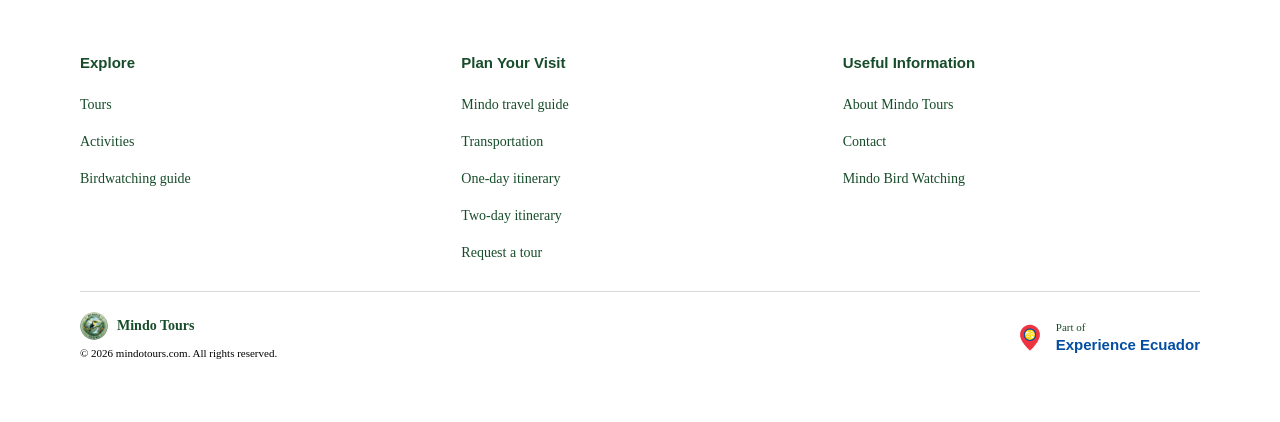
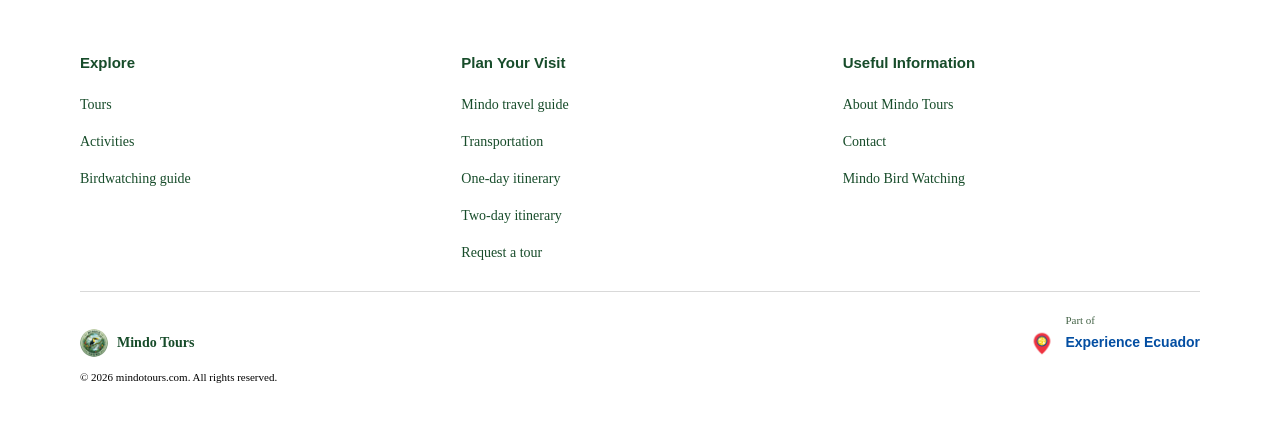
Before and after one commit to thecloudforestretreat/mindotours-site, a plain HTML site: page assets/includes/footer.html in a window 1280 px wide. Drawn offline with Linux system fonts and the light colour scheme.

Commit message:
Align footer brands with matching logo and name dimensions

```diff
--- /dev/null
+++ b/assets/css/footer-experience-ecuador-20261104-aligned.css
@@ -0,0 +1,52 @@
+/* Shared footer: native site branding, language-aware links, one global layout. */
+.siteFooter.siteFooterGlobal{border:0;border-radius:0;background:transparent;box-shadow:none;text-align:left;padding:32px 24px 18px;margin-top:24px}
+.siteFooterGlobal .footerInner{display:block;width:100%;max-width:1120px;margin:auto}
+.siteFooterGlobal .footerColumns{display:grid;grid-template-columns:repeat(3,minmax(0,1fr));gap:32px}
+.siteFooterGlobal .footerColumn{min-width:0}
+.siteFooterGlobal .footerColumn h2{font-family:var(--font-body,Arial,sans-serif);font-size:15px;font-weight:800;color:var(--forest,#174c2a);margin:0 0 14px;line-height:1.4}
+.siteFooterGlobal ul{list-style:none;padding:0;margin:0;display:grid;gap:8px}
+.siteFooterGlobal li{margin:0}
+.siteFooterGlobal .footerColumn a{display:inline-flex;align-items:center;min-height:40px;line-height:1.5;font-size:14px;color:var(--forest,#174c2a);text-decoration:none;text-underline-offset:4px}
+.siteFooterGlobal a:hover{text-decoration:underline}
+.siteFooterGlobal a:focus-visible{outline:3px solid #8a5a00;outline-offset:4px;border-radius:3px}
+.siteFooterGlobal .footerBottom{border-top:1px solid var(--line,rgba(0,0,0,.15));margin-top:24px;padding-top:20px;display:flex;flex-wrap:wrap;align-items:center;justify-content:center;gap:12px 20px}
+.siteFooterGlobal .footerBrand{color:var(--forest,#174c2a);font-size:14px;text-decoration:none}
+.siteFooterGlobal .footerMark{border-radius:50%}
+.siteFooterGlobal .footerLegal{font-size:12px;line-height:1.5;text-align:center}
+@media(max-width:600px){.siteFooter.siteFooterGlobal{padding:24px 8px 18px}.siteFooterGlobal .footerColumns{grid-template-columns:1fr;gap:24px}.siteFooterGlobal .footerColumn h2{margin-bottom:8px}.siteFooterGlobal .footerBottom{flex-direction:column}}
+
+/* Endorsed brand relationship; shared by English and Spanish pages. */
+.siteFooterGlobal .footerEndorsement{text-align:center;margin-top:18px}
+.siteFooterGlobal .footerParent{display:inline-flex;align-items:center;gap:11px;text-align:left;color:var(--forest,#174c2a);text-decoration:none;padding:10px 18px}
+.siteFooterGlobal .footerParent img{width:42px;height:42px;object-fit:contain;flex-shrink:0}
+.siteFooterGlobal .footerPartOf{display:block;font-size:12px;line-height:1.5}
+.siteFooterGlobal .footerParentName{display:block;font-family:Georgia,serif;font-size:20px;line-height:1.3}
+
+/* Compact identity row with a subordinate umbrella endorsement. */
+.siteFooter.siteFooterGlobal{padding-top:28px}
+.siteFooterGlobal .footerColumns{gap:24px}
+.siteFooterGlobal ul{gap:3px}
+.siteFooterGlobal .footerColumn a{min-height:34px}
+.siteFooterGlobal .footerBottom{justify-content:space-between;gap:20px;margin-top:22px;padding-top:20px}
+.siteFooterGlobal .footerIdentity{display:grid;gap:5px}
+.siteFooterGlobal .footerBrand{display:inline-flex;align-items:center;gap:9px;font-weight:700}
+.siteFooterGlobal .footerLegal{margin:0;text-align:left;font-size:11px}
+.siteFooterGlobal .footerEndorsement{margin:0;text-align:left}
+.siteFooterGlobal .footerParent{padding:4px 0;border-left:0;gap:9px}
+.siteFooterGlobal .footerParent img{width:34px;height:34px}
+.siteFooterGlobal .footerParentName{font-family:var(--font-body,Arial,sans-serif);font-size:15px;font-weight:600;color:#034EA2}
+.siteFooterGlobal .footerPartOf{font-size:11px}
+@media(max-width:600px){.siteFooterGlobal .footerColumns{grid-template-columns:1fr 1fr;gap:24px 16px}.siteFooterGlobal .footerColumn:last-child{grid-column:1/-1}.siteFooterGlobal .footerBottom{flex-direction:row;align-items:center}.siteFooterGlobal .footerParent{padding-left:0;border-left:0}.siteFooterGlobal .footerColumn a{min-height:40px}}
+
+/* Shared brand dimensions and baseline; copyright occupies its own row. */
+.siteFooterGlobal .footerBottom{display:grid;grid-template-columns:minmax(0,1fr) auto;grid-template-rows:17px 28px auto;column-gap:24px;row-gap:0;align-items:center}
+.siteFooterGlobal .footerBrand{grid-column:1;grid-row:2;justify-self:start;font-size:14px;font-weight:700;line-height:1.4;gap:9px}
+.siteFooterGlobal .footerBrand img{width:28px;height:28px;object-fit:contain}
+.siteFooterGlobal .footerEndorsement{grid-column:2;grid-row:1 / span 2;align-self:stretch}
+.siteFooterGlobal .footerParent{display:grid;grid-template-columns:28px auto;grid-template-rows:17px 28px;column-gap:9px;row-gap:0;align-items:center;padding:0;border:0}
+.siteFooterGlobal .footerParent>span{display:contents}
+.siteFooterGlobal .footerParent img{grid-column:1;grid-row:2;width:28px;height:28px;object-fit:contain}
+.siteFooterGlobal .footerPartOf{grid-column:2;grid-row:1;font-size:11px;line-height:17px;color:#456448}
+.siteFooterGlobal .footerParentName{grid-column:2;grid-row:2;font-family:var(--font-body,Arial,sans-serif);font-size:14px;font-weight:700;line-height:1.4;color:#034EA2}
+.siteFooterGlobal .footerLegal{grid-column:1 / -1;grid-row:3;margin:12px 0 0;text-align:left;font-size:11px}
+@media(max-width:420px){.siteFooterGlobal .footerBottom{grid-template-columns:1fr;grid-template-rows:28px auto auto;row-gap:16px}.siteFooterGlobal .footerBrand{grid-column:1;grid-row:1}.siteFooterGlobal .footerEndorsement{grid-column:1;grid-row:2;justify-self:start}.siteFooterGlobal .footerLegal{grid-column:1;grid-row:3;margin:0}}
--- a/assets/includes/footer.html
+++ b/assets/includes/footer.html
@@ -1,7 +1,7 @@
-<link rel="stylesheet" href="/assets/css/footer-experience-ecuador-20261104-blue.css">
+<link rel="stylesheet" href="/assets/css/footer-experience-ecuador-20261104-aligned.css">
 <footer class="siteFooter siteFooterGlobal" aria-label="Mindo Tours"><div class="footerInner">
 <nav class="footerColumns" aria-label="Footer"><!-- One shared navigation component for every page. -->
 <section class="footerColumn"><h2 data-footer-key="explore">Explore</h2><ul><li><a href="/tours/" data-nav-key="tours" data-cta-location="global_footer">Tours</a></li><li><a href="/activities/" data-nav-key="activities" data-cta-location="global_footer">Activities</a></li><li><a href="/bird-watching-tours-mindo/" data-nav-key="birdGuide" data-cta-location="global_footer">Birdwatching guide</a></li></ul></section>
 <section class="footerColumn"><h2 data-footer-key="planVisit">Plan Your Visit</h2><ul><li><a href="/mindo-travel-guide/" data-nav-key="travelGuide" data-cta-location="global_footer">Mindo travel guide</a></li><li><a href="/quito-to-mindo-transport/" data-nav-key="transport" data-cta-location="global_footer">Transportation</a></li><li><a href="/mindo-itinerary-one-day/" data-nav-key="oneDay" data-cta-location="global_footer">One-day itinerary</a></li><li><a href="/mindo-itinerary-two-days/" data-nav-key="twoDays" data-cta-location="global_footer">Two-day itinerary</a></li><li><a href="/book-tour/" data-nav-key="book" data-cta-location="global_footer">Request a tour</a></li></ul></section>
 <section class="footerColumn"><h2 data-footer-key="useful">Useful Information</h2><ul><li><a href="/about/" data-nav-key="about" data-cta-location="global_footer">About Mindo Tours</a></li><li><a href="/contact/" data-nav-key="contact" data-cta-location="global_footer">Contact</a></li><li><a href="https://mindobirdwatching.com/" data-nav-key="mbw" data-cta-location="global_footer" target="_blank" rel="noopener">Mindo Bird Watching</a></li></ul></section>
-</nav><div class="footerBottom"><div class="footerIdentity"><a class="footerBrand" href="/" data-footer-home><img width="28" height="28" src="/assets/logo/mindo_tours_logo_512-optimized-1200.webp" alt="" class="footerMark"><span>Mindo Tours</span></a><p class="footerLegal" data-footer-legal>© 2026 mindotours.com. All rights reserved.</p></div><div class="footerEndorsement"><a href="https://experienceecuador.com/" data-cta-location="footer_experience_ecuador" class="footerParent" target="_blank" rel="noopener noreferrer"><img src="/assets/logo/experience-ecuador-pin.png" width="42" height="42" alt=""><span><span class="footerPartOf" data-parent-label>Part of</span><span class="footerParentName">Experience Ecuador</span></span></a></div></div></div></footer>
+</nav><div class="footerBottom"><a class="footerBrand" href="/" data-footer-home><img width="28" height="28" src="/assets/logo/mindo_tours_logo_512-optimized-1200.webp" alt="" class="footerMark"><span>Mindo Tours</span></a><div class="footerEndorsement"><a href="https://experienceecuador.com/" data-cta-location="footer_experience_ecuador" class="footerParent" target="_blank" rel="noopener noreferrer"><img src="/assets/logo/experience-ecuador-pin.png" width="42" height="42" alt=""><span><span class="footerPartOf" data-parent-label>Part of</span><span class="footerParentName">Experience Ecuador</span></span></a></div><p class="footerLegal" data-footer-legal>© 2026 mindotours.com. All rights reserved.</p></div></div></footer>
```
